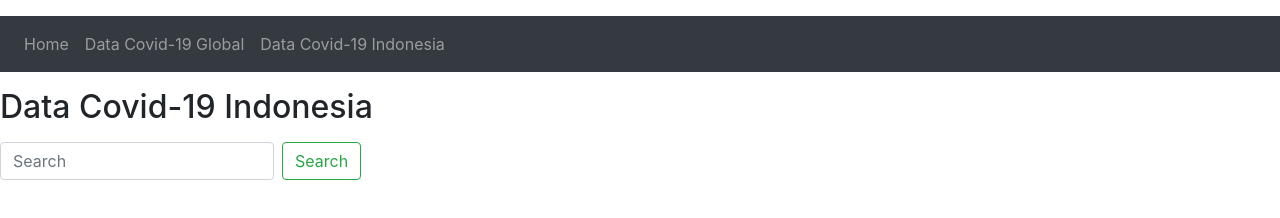
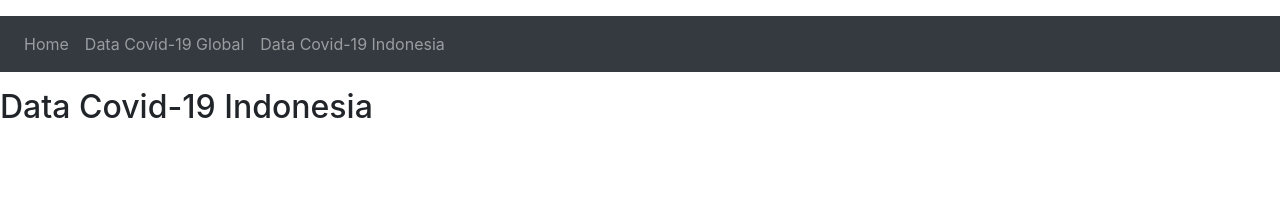
Before and after one commit to Shella2702/Tgs_Stage1, a plain HTML site: page Indo.html in a window 1280 px wide. Drawn offline with nearby package versions, Linux system fonts and the light colour scheme; no server answers.

Commit message:
Update Indo.html

```diff
--- a/Indo.html
+++ b/Indo.html
@@ -27,12 +27,7 @@
     </nav>
 </p>
     <h2 class="countries">Data Covid-19 Indonesia</h2>
-    <p id="country_info">
-        <form class="form-inline my-2 my-lg-0">
-        <input name = "countries" class="form-control mr-sm-2" type="search" placeholder="Search" aria-label="Search">
-        <button class="btn btn-outline-success my-2 my-sm-0" type="submit">Search</button>
-      </form>
-    </p>
+
     <div class="container">
       <table class="table-data" id="dataindo">
       </table>
```
